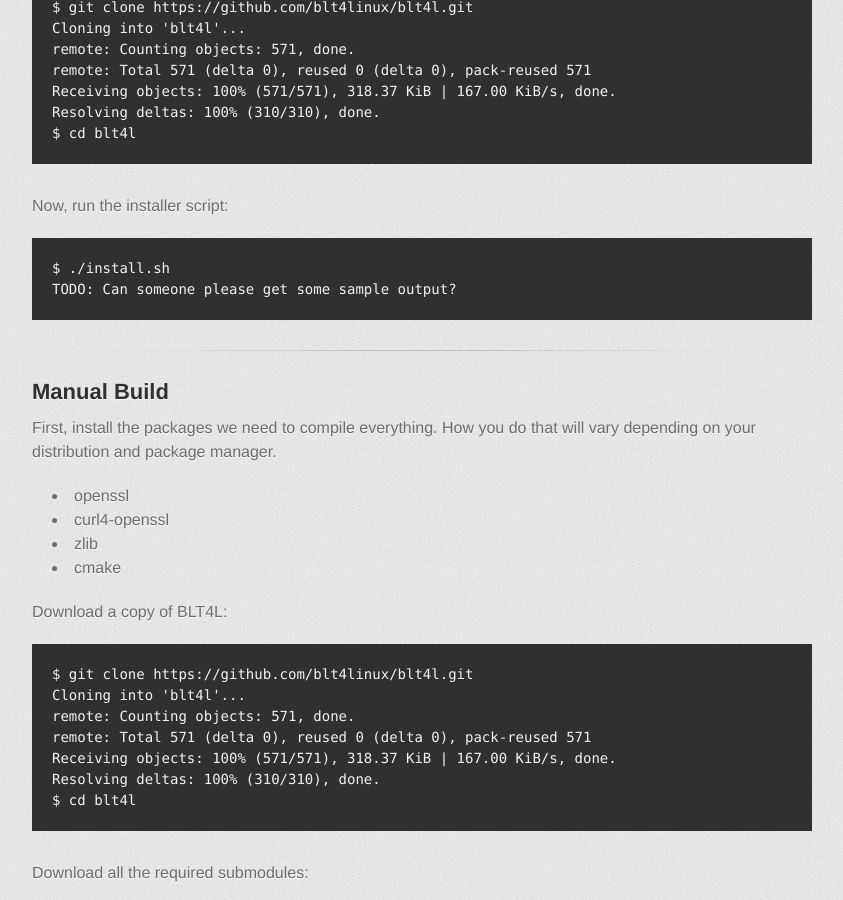
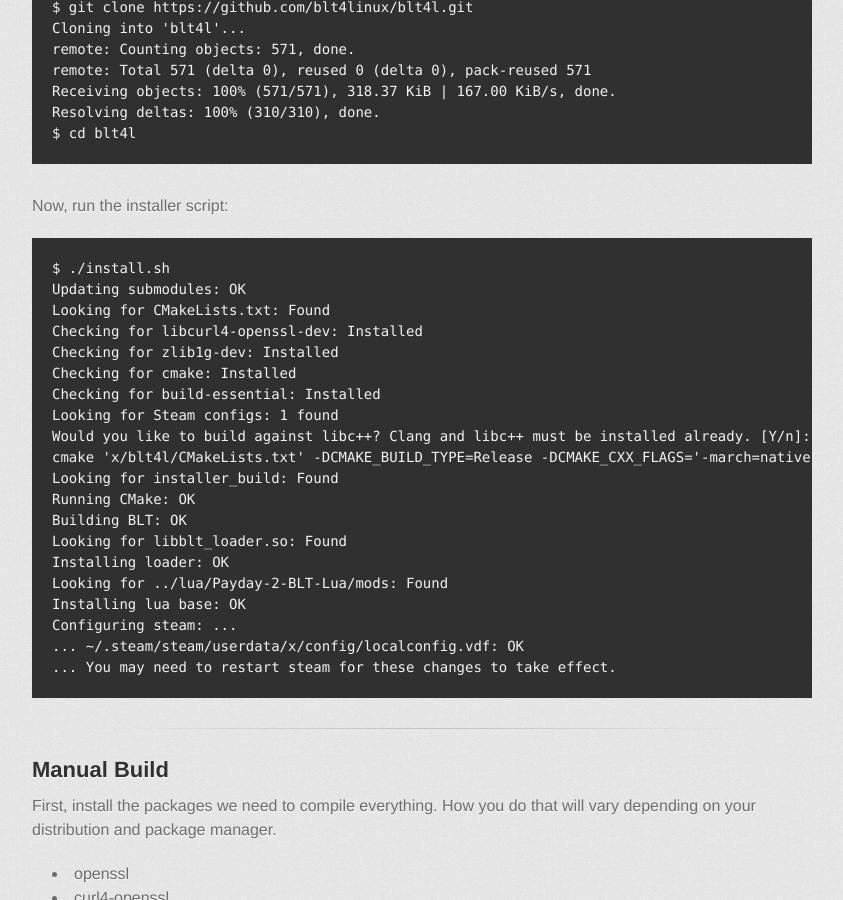
Before and after one commit to blt4linux/blt4linux.info, a Jekyll site: the page built from index.md, in a window 1280 px wide and 900 px high, scrolled down 1526 px. Shown: the whole window, without its empty margins (218-1061 px from the left). Built offline with Jekyll 4.4.1, drawn with Linux system fonts in a browser that asks for light colours; some web fonts are replaced; our own code applies the rules of GitHub Pages for plain Markdown files.

Commit message:
Add Sample Output for install.sh

```diff
--- a/index.md
+++ b/index.md
@@ -68,7 +68,26 @@
 Now, run the installer script:
 
 	$ ./install.sh
-	TODO: Can someone please get some sample output?
+	Updating submodules: OK
+	Looking for CMakeLists.txt: Found
+	Checking for libcurl4-openssl-dev: Installed
+	Checking for zlib1g-dev: Installed
+	Checking for cmake: Installed
+	Checking for build-essential: Installed
+	Looking for Steam configs: 1 found
+	Would you like to build against libc++? Clang and libc++ must be installed already. [Y/n]: n
+	cmake 'x/blt4l/CMakeLists.txt' -DCMAKE_BUILD_TYPE=Release -DCMAKE_CXX_FLAGS='-march=native -mtune=native' -DCMAKE_C_FLAGS='-march=native -mtune=native'
+	Looking for installer_build: Found
+	Running CMake: OK
+	Building BLT: OK
+	Looking for libblt_loader.so: Found
+	Installing loader: OK
+	Looking for ../lua/Payday-2-BLT-Lua/mods: Found
+	Installing lua base: OK
+	Configuring steam: ...
+	... ~/.steam/steam/userdata/x/config/localconfig.vdf: OK
+	... You may need to restart steam for these changes to take effect.
+
 
 ---
 
```
